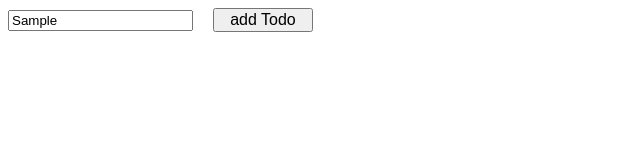
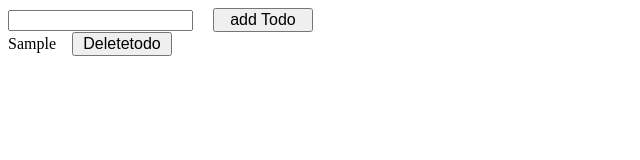
Before and after one commit to Gursharan-s/Winter-camp, a plain HTML site: page prerequisite/warmup/day5/indwx.html in a window 1280 px wide. Both pictures are taken after typing "Sample" into the empty fields and a click on the button "add Todo". Shown: the whole page, without its empty margins (0-640 px from the left). Drawn offline with Linux system fonts and the light colour scheme.

Commit message:
Fix input element ID and improve todo item creation in index.js and indwx.html

```diff
--- a/prerequisite/warmup/day5/index.js
+++ b/prerequisite/warmup/day5/index.js
@@ -1,18 +1,32 @@
+let todoindex = 1;
+
 function todos() {
 
-    const element = document.getElementById("in");
+    const element = document.getElementById("input");
     const todo1 = element.value;
-
+    element.value = "";
 
     const adddiv = document.createElement("div");
+    adddiv.id = "todo" + todoindex;
 
     const addspan = document.createElement("span");
     addspan.innerHTML = todo1;
 
-    adddiv.appendChild(todo1);
+    adddiv.appendChild(addspan);
 
-    const addbuttton = document.createElement("button");
-    addbuttton.innerHTML = addbuttton;
+    const buttonadd = document.createElement("button");
+    buttonadd.innerHTML = "Deletetodo";
 
+    buttonadd.setAttribute("onclick", "Deletetodo(" + todoindex + ")");
+
+    adddiv.appendChild(buttonadd);
+
+    document.getElementById("todoo").appendChild(adddiv);
+    todoindex = todoindex + 1;
 
 }
+
+function Deletetodo(index) {
+    const divele = document.getElementById("todo" + index);
+    divele.parentElement.removeChild(divele);
+}
--- a/prerequisite/warmup/day5/indwx.html
+++ b/prerequisite/warmup/day5/indwx.html
@@ -10,9 +10,11 @@
 
 <body>
     <input id="input" type="text">
-    <button>add Todo</button>
-    <div id="todo">
+    <button onclick="todos()">add Todo</button>
+    <div id="todoo">
+
     </div>
+    <script src="index.js"></script>
 </body>
 
 </html>
```
